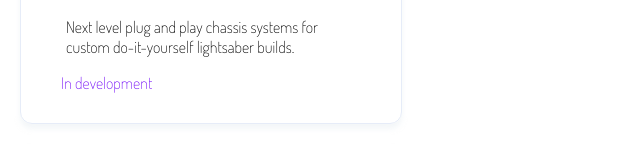
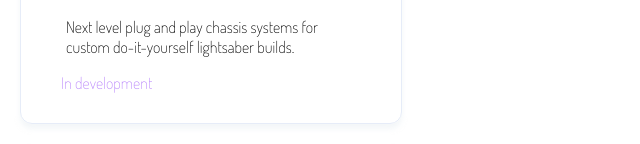
Before and after one commit to WildCodeSchool/wcs-cp1, a website: page site/portfolio.html in a window 1280 px wide. Shown: the part 2033-2177 px from the top of the page, 0-640 px from the left. Drawn offline with Linux system fonts and the light colour scheme.

Commit message:
changed opacity of disabled

```diff
--- a/site/css/portfolio.css
+++ b/site/css/portfolio.css
@@ -81,6 +81,10 @@ p {
   padding-right: 15px;
 }
 
+.disabled {
+  opacity: 50%;
+}
+
 @media screen and (min-width: 700px) {
   .menu {
     display: flex;
```
